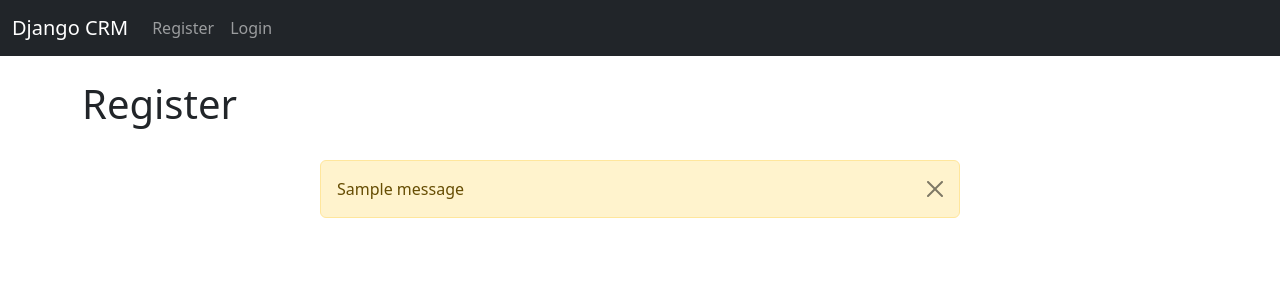
After one commit to RDLTecnologia/DjangoCRM, a Django app: page /register/ in a window 1280 px wide. The commit adds this page. Shown: the top 300 px of the page. Run offline with Django 5.2, Linux system fonts and the light colour scheme; tables that the repository leaves empty hold one stand-in row (values such as "Sample post"); one stand-in notice (Sample message) is shown.

Commit message:
Registration

```diff
--- /dev/null
+++ b/website/templates/base.html
@@ -0,0 +1,36 @@
+<!doctype html>
+<html lang="en">
+  <head>
+    <meta charset="utf-8">
+    <meta name="viewport" content="width=device-width, initial-scale=1">
+    <title>Django CRM</title>
+    <link href="https://cdn.jsdelivr.net/npm/bootstrap@5.3.3/dist/css/bootstrap.min.css" rel="stylesheet" integrity="sha384-QWTKZyjpPEjISv5WaRU9OFeRpok6YctnYmDr5pNlyT2bRjXh0JMhjY6hW+ALEwIH" crossorigin="anonymous">
+  </head>
+  <body>
+    {% include "navbar.html" %}
+
+    <div class="container">
+        </br>
+        {% block content %}]
+
+        {% endblock %}
+    </div>
+    <br />
+    <div class="col-md-6 offset-md-3">
+      {% if messages %}
+
+        {% for message in messages %}
+
+          <div class="alert alert-warning alert-dismissible fade show" role="alert">
+            {{ message }}
+            <button type="button" class="btn-close" data-bs-dismiss="alert" aria-label="Close"></button>
+          </div>
+
+        {% endfor %}
+
+      {% endif %}
+    </div>
+
+    <script src="https://cdn.jsdelivr.net/npm/bootstrap@5.3.3/dist/js/bootstrap.bundle.min.js" integrity="sha384-YvpcrYf0tY3lHB60NNkmXc5s9fDVZLESaAA55NDzOxhy9GkcIdslK1eN7N6jIeHz" crossorigin="anonymous"></script>
+  </body>
+</html>
--- /dev/null
+++ b/website/templates/navbar.html
@@ -0,0 +1,29 @@
+<nav class="navbar navbar-expand-lg navbar-dark bg-dark">
+    <div class="container-fluid">
+      <a class="navbar-brand" href="{% url 'home' %}">Django CRM</a>
+      <button class="navbar-toggler" type="button" data-bs-toggle="collapse" data-bs-target="#navbarSupportedContent" aria-controls="navbarSupportedContent" aria-expanded="false" aria-label="Toggle navigation">
+        <span class="navbar-toggler-icon"></span>
+      </button>
+      <div class="collapse navbar-collapse" id="navbarSupportedContent">
+        <ul class="navbar-nav me-auto mb-2 mb-lg-0">
+
+          {% if user.is_authenticated %}
+
+              <li class="nav-item">
+                <a class="nav-link" href="{% url 'logout' %}">Logout</a>
+              </li>
+
+          {% else %}
+
+              <li class="nav-item">
+                <a class="nav-link" href="{% url 'register' %}">Register</a>
+              </li>
+
+              <li class="nav-item">
+                <a class="nav-link" href="{% url 'home' %}">Login</a>
+              </li>
+
+          {% endif %}
+      </div>
+    </div>
+  </nav>
--- /dev/null
+++ b/website/templates/register.html
@@ -0,0 +1,7 @@
+{% extends 'base.html' %}
+{% block content %}
+
+<h1>Register</h1>
+
+
+{% endblock %}
--- a/website/urls.py
+++ b/website/urls.py
@@ -3,4 +3,7 @@ from . import views
 
 urlpatterns = [
     path("", views.home, name='home'),
+    #path("login/", views.login_user, name='login'),
+    path("logout/", views.logout_user, name='logout'),
+    path("register/", views.register_user, name='register'),
 ]
--- a/website/views.py
+++ b/website/views.py
@@ -1,4 +1,32 @@
-from django.shortcuts import render
+from django.shortcuts import render, redirect
+from django.contrib.auth import authenticate, login, logout
+from django.contrib import messages
 
 def home(request):
-    return render(request, 'home.html', {})
+
+    if ( request.method == "POST"):
+        userName = request.POST['username']
+        userPassword = request.POST['password']
+
+        userAuth = authenticate(request, username=userName, password=userPassword)
+
+        if ( userAuth is not None ):
+            login(request, userAuth)
+            messages.success(request, "Você está logado")
+            return redirect('home')
+        else:
+            messages.error(request, "User Name or Password not correct !")
+            return redirect('home')
+    else:
+        return render(request, 'home.html', {})
+
+# def login_user(request):
+#     pass
+
+def logout_user(request):
+    logout(request)
+    messages.success(request, "Você foi deslogado !!")
+    return redirect('home')
+
+def register_user(request):
+    return render(request, 'register.html', {})
```
Also changed, not shown: website/forms.py (added, +31 -0 lines), website/templates/home.html (+37 -1 lines), dcrm/settings.py (line endings or trailing spaces), 2 other files.
